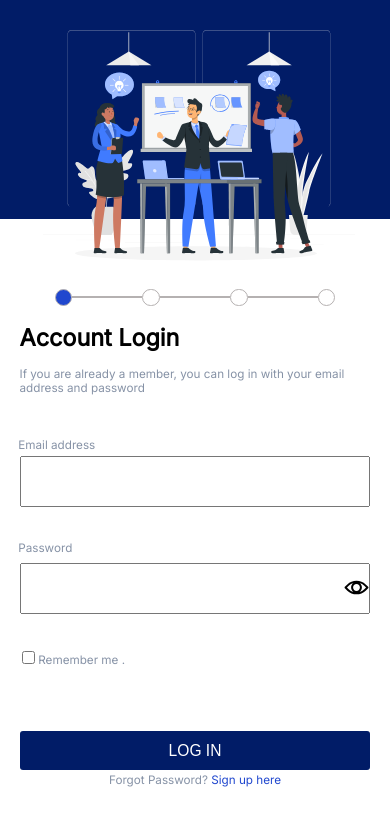
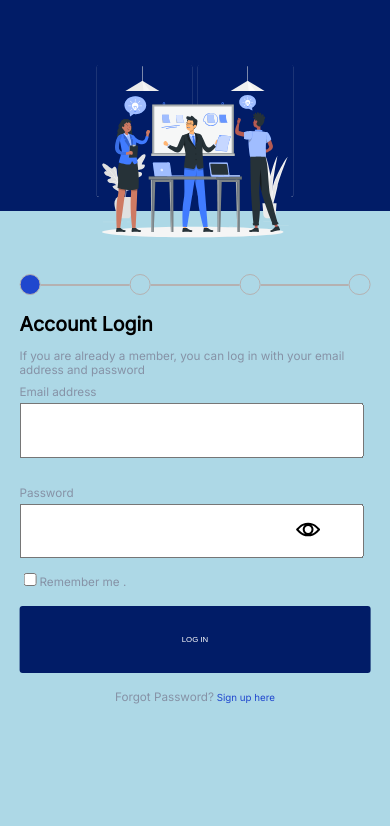
Before and after one commit to akash85246/pro-go, a React (Vite) app: page / in a window 390 px wide. Shown: the top 826 px of the page. Built offline with nearby package versions, Linux system fonts and the light colour scheme.

Commit message:
corrected file path

```diff
--- a/index.html
+++ b/index.html
@@ -2,7 +2,7 @@
 <html lang="en">
   <head>
     <meta charset="UTF-8" />
-    <link rel="icon" type="image/svg+xml" href="/vite.svg" />
+    <link rel="icon" type="image/svg+xml" href="/src/assets/logo.svg" />
     <meta name="viewport" content="width=device-width, initial-scale=1.0" />
     <link rel="stylesheet" href="./src/component/index.css" />
     <link rel="preconnect" href="https://fonts.googleapis.com" />
--- a/src/component/authentication/forgot/forgot.jsx
+++ b/src/component/authentication/forgot/forgot.jsx
@@ -6,9 +6,9 @@ import LeftContainer from "../leftContainer";
 import axios from "axios";
 import { useNavigate } from "react-router-dom";
 import { Vortex } from "react-loader-spinner";
+import forgetImg from "../../../assets/verification.svg";
 // import { toast } from "react-toastify";
 // import "../../../../node_modules/react-toastify/dist/ReactToastify.css";
-
 
 export default function Forgotten(props) {
   const [phoneNumber, setPhoneNumber] = useState("");
@@ -116,13 +116,14 @@ export default function Forgotten(props) {
         <div className="container forContainer">
           <LeftContainer
             classDiv="loginContainer left"
-            src="../src/assets/verification.svg"
+            src={forgetImg}
             class="loginImage"
             // h1="Sign up for an account today"
           />
           <div className="loginContainer right">
+            <div className="num">
               <ProgressBar circleCount={4} color={2} />
-            <div className="num">
+              <div className="space">
                 <h1>
                   {loginWithPhone
                     ? "Enter Registered Number"
@@ -132,6 +133,7 @@ export default function Forgotten(props) {
                   A text with a 6-digit code will be sent to your{" "}
                   {loginWithPhone ? "entered number" : "email address"}.
                 </p>
+              </div>
               <div className="Input">
                 <div className="loginWith">
                   <label className="light">
@@ -155,14 +157,14 @@ export default function Forgotten(props) {
                   }}
                   required
                 />
-                <div>
+                {/* <div>
                   <span id="numberError" className="error">
                     {loginWithPhone ? phoneNumberError : emailError}
                   </span>
-                </div>
+                </div> */}
               </div>
 
-              <div>
+              <div className="errorContainer">
                 <span id="numberError">
                   {loginWithPhone ? phoneNumberError : emailError}
                 </span>
--- a/src/component/authentication/forgot/otpVerification.jsx
+++ b/src/component/authentication/forgot/otpVerification.jsx
@@ -7,9 +7,9 @@ import axios from "axios";
 import { useLocation } from "react-router-dom";
 import { useNavigate } from "react-router-dom";
 import { Vortex } from "react-loader-spinner";
+import otpImg from "../../../assets/verification.svg";
 // import { toast } from "react-toastify";
 // import "../../../../node_modules/react-toastify/dist/ReactToastify.css";
-
 
 export default function Otp() {
   const [otp, setOtp] = useState("");
@@ -130,28 +130,33 @@ export default function Otp() {
         <div className="container forContainer">
           <LeftContainer
             classDiv="loginContainer left"
-            src="./src/assets/verification.svg"
+            src={otpImg}
+            class="loginImage"
             // h1="Sign up for an account today"
           />
           <div className="loginContainer right">
             <ProgressBar circleCount={4} color={2} />
+            <div>
+              <div className="space">
                 <h1>Enter verification code</h1>
                 <p className="light">
                   A text with a digit code has been sent to your email address.
                 </p>
+              </div>
               <div className="Input">
                 <label className="light">Enter verification code</label>
                 <input
                   type="text"
-                className="input otpInput"
+                  className="input"
                   value={otp}
                   maxLength={6}
                   onChange={(e) => setOtp(e.target.value)}
                   required
                 />
+              </div>
               <Button
                 type="submit"
-                class="submit button otp"
+                class="submit button"
                 label="Submit"
                 onClick={handleSubmit}
               />
--- a/src/component/authentication/leftContainer.jsx
+++ b/src/component/authentication/leftContainer.jsx
@@ -2,7 +2,9 @@ export default function LeftContainer(props) {
   return (
     <>
       <div className={props.classDiv}>
-        <h1 className="signUpLine">{props.h1}</h1>
+        <div>
+          <h1 className="signUpLine">{props.h1}</h1>
+        </div>
         <img src={props.src} className={props.class} alt="Image" />
       </div>
     </>
--- a/src/component/authentication/login/loginForm.jsx
+++ b/src/component/authentication/login/loginForm.jsx
@@ -6,12 +6,12 @@ import LeftContainer from "../leftContainer";
 import axios from "axios";
 import loginImg from "../../../assets/logIn.svg";
 import { Vortex } from "react-loader-spinner";
-
+import eyeImg from "../../../assets/eye.svg";
+import eyeHidImg from "../../../assets/eye-hide.svg";
 import { useNavigate } from "react-router-dom";
 
 // import { toast } from "react-toastify";
 // import "../../../../node_modules/react-toastify/dist/ReactToastify.css";
-
 
 const loginEndpoint = "https://pro-go.onrender.com/api/auth/sign-in";
 
@@ -157,19 +157,21 @@ function LoginForm() {
             classDiv="loginContainer left"
             src={loginImg}
             class="loginImage"
-            h1="Login on cloud today, tomorrow, or from any location"
+            // h1="Login on cloud today, tomorrow, or from any location"
           />
           <div className="loginContainer right log">
+            <form onSubmit={handleSubmit}>
               <ProgressBar circleCount={4} color={1} />
               <div>
                 <h1>Account Login</h1>
 
                 <p className="light">
                   If you are already a member, you can log in with your{" "}
-                {loginWithPhone ? "phone number" : "email address"} and password
+                  {loginWithPhone ? "phone number" : "email address"} and
+                  password
                 </p>
               </div>
-            <form onSubmit={handleSubmit}>
+
               <div className="entry">
                 <div
                   style={{
@@ -194,11 +196,12 @@ function LoginForm() {
                     </div>
                     <input
                       type="text"
-                      className={loginWithPhone ? "phone input" : "email input"}
+                      className="input"
                       onChange={(event) => {
-                        loginWithPhone
-                          ? validatePhoneNumber(event.target.value)
-                          : validateEmail(event.target.value);
+                        // loginWithPhone
+                        //   ? validatePhoneNumber(event.target.value)
+                        //   :
+                        validateEmail(event.target.value);
                       }}
                       maxLength={loginWithPhone ? 10 : 50}
                       required
@@ -206,7 +209,13 @@ function LoginForm() {
                   </div>
                 </div>
               </div>
-              <div className="entry Input">
+              <div className="errorContainer" style={{ display: "block" }}>
+                <span className="error">
+                  {/* {loginWithPhone ? phoneError : emailError} */}
+                  **Email should have '@' and '.'
+                </span>
+              </div>
+              <div className="Input">
                 <label className="light">Password</label>
                 <div style={{ display: "flex", alignItems: "center" }}>
                   <input
@@ -220,19 +229,12 @@ function LoginForm() {
                   />
                   <div className="show" onClick={eye}>
                     <img
-                      src={
-                        showPassword
-                          ? "./src/assets/eye-hide.svg"
-                          : "./src/assets/eye.svg"
-                      }
+                      src={showPassword ? eyeHidImg : eyeImg}
                       height={"25px"}
                       alt="show password"
                     />
                   </div>
                 </div>
-                <span className="error">
-                  {loginWithPhone ? phoneError : emailError}
-                </span>
               </div>
               <RememberMeCheckbox class="signInCheckbox" divClass="remember" />
               <div style={{ display: "flex", justifyContent: "center" }}>
--- a/src/component/authentication/reset/resetPassword.jsx
+++ b/src/component/authentication/reset/resetPassword.jsx
@@ -6,9 +6,9 @@ import axios from "axios";
 import { useNavigate } from "react-router-dom";
 import { useLocation } from "react-router-dom";
 import { Vortex } from "react-loader-spinner";
+import resetImg from "../../../assets/reset.svg";
 // import { toast } from "react-toastify";
 // import "../../../../node_modules/react-toastify/dist/ReactToastify.css";
-
 
 const resetEndpoint = "https://pro-go.onrender.com/api/auth/change-password/";
 
@@ -154,7 +154,7 @@ export default function Reset() {
           <LeftContainer
             classDiv="loginContainer left"
             class="loginImage"
-            src="./src/assets/reset.svg"
+            src={resetImg}
           />
 
           <div className="loginContainer right log resetRight">
@@ -173,12 +173,14 @@ export default function Reset() {
                   onChange={handlePasswordChange}
                 />
               </div>
-              <div className="password-strength-container resetPSC">
-                <div
-                  id="passwordStrength resetPassword"
-                  className={passwordStrength.toLowerCase()}
-                >
-                  Password Strength: {passwordStrength}
+              <div className="errorContainer">
+                <div className="password-strength-container resetPSC">
+                  <div
+                    id="passwordStrength"
+                    className={passwordStrength.toLowerCase()}
+                  >
+                    Password Strength: {passwordStrength}
+                  </div>
                 </div>
               </div>
               <div className="Input resetInput">
@@ -194,7 +196,7 @@ export default function Reset() {
                   minLength={5}
                 />
               </div>
-              <div className="ressetPc">
+              <div className="errorContainer">
                 <div id="resetPass">password do not match</div>
               </div>
               <Button
--- a/src/component/authentication/signUp/signUp.jsx
+++ b/src/component/authentication/signUp/signUp.jsx
@@ -40,8 +40,8 @@ function SignUpForm() {
     if (!nameCheck.test(nameValue) && nameValue !== "") {
       console.log("h1");
       document.getElementById("nameError").style.display = "block";
-      document.getElementById("nameError").innerHTML =
-        "**Name cannot contain numbers and should be more than 2 characters";
+      // document.getElementById("nameError").innerHTML =
+      //   "****Name cannot contain numbers or too small";
     } else {
       console.log("h2");
       setName(nameValue);
@@ -179,43 +179,50 @@ function SignUpForm() {
             classDiv="loginContainer left signUpLeft"
             src={signUpImg}
             class="loginImage signUpImage"
-            h1="Sign up for an account today"
+            h1="Login on cloud today ,tomorrow or by any location"
           />
-          <div className="loginContainer right">
-            <h1 style={{ textAlign: "left" }} className="signUpH1">
-              Create account
-            </h1>
-
+          <div className="loginContainer right signUpRight">
+            <div style={{ textAlign: "left", width: "100%" }}>
+              <h1 className="signUpH1">Create account</h1>
+            </div>
             <div className="Input signUpInput">
+              <div className="signIC">
                 <label className="light">Username</label>
                 <input
                   type="text"
                   name="name"
-                className="input signUpinput"
+                  className="input signCp"
                   id="name"
                   maxLength={15}
                   minLength={3}
                   onChange={validateForm}
                   required
                 />
-              <span id="nameError" className="signUpNameError">
+                <div className="errorContainer">
+                  <span id="nameError" className="error">
                     **Name cannot contain numbers or too small
                   </span>
                 </div>
+              </div>
+            </div>
 
             {/* <div className="emailNumber"> */}
-            <div className="Input">
+            <div className="Input signUpInput">
+              <div className="signIC">
                 <label className="light">Email</label>
                 <input
                   type="text"
                   name="email"
                   id="email"
                   maxLength={50}
-                className="input signUpinput"
+                  className="input signCp"
                   required
                   onChange={validateForm}
                 />
-              <span id="emailError">**Email should have '@' and '.'</span>
+                <span id="emailError" className="error">
+                  **Email should have '@' and '.'
+                </span>
+              </div>
             </div>
             {/* <div className="Input">
               <label className="light">Phone Number</label>
@@ -235,8 +242,9 @@ function SignUpForm() {
             </div> */}
             {/* </div> */}
 
-            <div className="Input createPassword signUpCP">
-              <div>
+            <div className="createPassword">
+              <div className="Input signUpInput">
+                <div className="signIC">
                   <label className="light">Password</label>
                   <input
                     type="password"
@@ -249,6 +257,18 @@ function SignUpForm() {
                   />
                 </div>
                 <div>
+                  {formData.password && (
+                    <div
+                      id="passwordStrength "
+                      className={passwordStrength.toLowerCase()}
+                    >
+                      Password Strength: {passwordStrength}
+                    </div>
+                  )}
+                </div>
+              </div>
+              <div className="Input signUpInput">
+                <div className="signIC">
                   <label className="light">Confirm password</label>
                   <input
                     type="password"
@@ -261,20 +281,17 @@ function SignUpForm() {
                     minLength={5}
                   />
                 </div>
+                <div className="errorContainer">
+                  <span id="pass" className="error">
+                    Passwords do not match
+                  </span>
                 </div>
-            <div>
-              <span id="pass">Passwords do not match</span>
-              {formData.password && (
-                <div
-                  id="passwordStrength "
-                  className={passwordStrength.toLowerCase()}
-                >
-                  Password Strength: {passwordStrength}
               </div>
-              )}
             </div>
+            <div className="checkbox">
               <RememberMeCheckbox class="signUpCheckbox" divClass="sic" />
               <Terms />
+            </div>
             <Button
               type="submit"
               class="submit button register"
--- a/src/component/authentication/signUp/verify.jsx
+++ b/src/component/authentication/signUp/verify.jsx
@@ -5,9 +5,9 @@ import LeftContainer from "../leftContainer";
 import axios from "axios";
 import { useNavigate } from "react-router-dom";
 import { Vortex } from "react-loader-spinner";
+import verifyImg from "../../../assets/verification.svg";
 // import { toast } from "react-toastify";
 // import "../../../../node_modules/react-toastify/dist/ReactToastify.css";
-
 
 export default function Verification() {
   const [verificationCode, setVerificationCode] = useState("");
@@ -137,7 +137,7 @@ export default function Verification() {
           <LeftContainer
             classDiv="loginContainer left"
             class="loginImage"
-            src="../src/assets/verification.svg"
+            src={verifyImg}
           />
 
           <div className="loginContainer right verify">
--- a/src/component/index.css
+++ b/src/component/index.css
@@ -1,8 +1,8 @@
 .container {
   display: grid;
-  grid-template-columns: 1fr 1fr;
-  grid-template-rows: 1fr;
-  height: 85vh;
+  grid-template-columns: 50vw 50vw;
+
+  height: auto;
 }
 body {
   overflow: hidden;
@@ -18,20 +18,20 @@ body {
   flex-direction: column;
   row-gap: 1vw;
   padding: 1%;
-  min-height: 100vh;
   align-items: left;
+  height: auto;
 }
 
 .progress-bar {
-  width: 30vw;
-  /* margin-top: 10vh; */
+  width: 100%;
   display: flex;
   align-items: center;
+  margin-bottom: 2vh;
 }
 
 .circle {
-  width: 1.5vw;
-  height: 1.5vw;
+  width: 2vw;
+  height: 2vw;
   border: 1px solid #b5b1b1;
   border-radius: 50%;
 }
@@ -49,8 +49,7 @@ body {
 .left {
   display: flex;
   justify-content: center;
-  min-height: 110vh;
-  width: 50vw;
+  align-items: center;
   background-color: #011c67;
 }
 
@@ -59,17 +58,21 @@ body {
   justify-content: center;
   align-items: center;
   margin: 0 auto;
-  width: 60%;
+  width: 80%;
 }
-
+.Input {
+  width: 100%;
+  margin: 1vw 0;
+}
 .input {
   height: 6vh;
-  width: 28vw;
-  font-size: 1.2vw;
+  width: 95%;
+  font-size: 2;
   padding: 0 0.8vw;
-  /* margin: 0.2vw 0; */
 }
-
+.show {
+  margin-left: -8vh;
+}
 .entry {
   display: flex;
   flex-direction: column;
@@ -78,7 +81,7 @@ body {
 
 .button {
   padding: 10px;
-  margin: 10% 0;
+  margin: 2vh 0;
   background-color: #011c67;
   color: #fff;
   border: none;
@@ -102,54 +105,32 @@ body {
   color: #8692a6;
 }
 
-#root > div.container > div.loginContainer.right > div:nth-child(5) {
-  display: flex;
-  justify-content: space-between;
-
-  column-gap: 5vw;
-  width: "30vw";
+.errorContainer {
+  height: 1vh;
+  color: #d61919;
 }
 
-.signUp {
-  display: flex;
-  justify-content: center;
-  align-items: center;
-  z-index: 2;
+.error {
+  display: none;
 }
 
 .loginImage {
-  padding: 10%;
-  margin: 2vw;
+  height: 100vh;
+  width: 40vw;
+}
+.space {
+  margin-top: 10vh;
+}
+form {
+  width: 100%;
 }
 .resend {
+  width: 100%;
   text-align: center;
-  color: #2c73eb;
-  cursor: pointer;
 }
-.Input {
-  width: 100%;
-  height: 12vh;
-  border-radius: 6px;
-  border: 1px;
-}
-.signCp {
-  margin: 0;
-}
-.show {
-  border: none;
-  background-color: white;
-  border-radius: 50%;
-  cursor: pointer;
-  margin-left: -3vw;
-  left: 4vw;
-  z-index: 1;
-}
-/* .emailNumber {
-  display: flex;
-} */
-
-.resetLeft {
-  margin-left: -60vw;
+#passwordStrength,
+#resetPass {
+  display: none;
 }
 .weak {
   color: red;
@@ -163,344 +144,68 @@ body {
   color: green;
 }
 
-.resetLeft {
-  margin-top: -50vh;
-  width: 15%;
-}
-
-#numberError,
-#emailError,
-#nameError,
-#passwordStrength,
-#pass {
-  display: none;
-  font-size: 1vw;
-  color: #d61919;
-  margin: 0;
-  height: 0.8vh;
-  margin-top: -0.05vh;
-  font-size: 1.2vw;
-  background-color: white;
-}
-.ressetPc {
-  height: 4vw;
-}
-.error {
-  display: none;
-  color: #d61919;
-  width: 99%;
-  height: 12vh;
-  font-size: 1vw;
-  z-index: 7;
-  border-radius: 5px;
-  background-color: white;
-  padding: 1.5%;
-}
-/* #pass {
-  color: #d61919;
-  display: none;
-
-} */
-#passwordStrength {
-  display: none;
-  /* font-size: 2vw; */
-  /* margin-top: -3vh; */
-}
-.signUp {
-  position: fixed;
-  width: 30%;
-  height: 12vh;
-  top: 88%;
-  left: 60%;
-}
-
-.loginWith {
-  display: flex;
-  justify-content: space-between;
-}
-
-.signUpLine {
-  font-family: Poppins;
-  font-size: 20px;
-  font-weight: 600;
-  text-align: center;
-
-  color: white;
-  font-size: 2vw;
-  margin-top: 6vw;
-}
-.sic {
-  display: block;
-  position: relative;
-}
-span {
-  color: blue;
-}
-.register {
-  margin: 0;
-}
-.sui {
-  display: block;
-  width: 14vw;
-}
-
-.createPassword {
-  display: flex;
-  column-gap: 1vw;
-}
-.createPassword input {
-  width: 14vw;
-}
-.verify {
-  margin: 10vh auto;
-}
-.remember {
-  margin-top: 2.5vw;
-}
-.signUpImage {
-  margin: -0.8vh auto;
-  margin-bottom: 15vh;
-  /* margin-top: ; */
-  height: 35vw;
-  width: 35vw;
-}
-#resetPass {
-  display: none;
-  color: #d61919;
-}
-.reset {
-  margin-top: 2vw;
-}
-@media only screen and (max-width: 950px) {
+@media only screen and (max-width: 900px) {
   body {
+    background-color: lightblue;
     font-size: 1.8vw;
   }
-  .loginContainer {
-    row-gap: 0.5vh;
+
+  .Input {
+    margin: 2vw 0;
   }
-  .Input {
-    margin: 1vh 0vh;
-    row-gap: 2vw;
+  .light {
+    font-size: 2vw;
   }
-  .light,
-  .blue {
-    font-size: 1.4vw;
+}
+@media only screen and (max-width: 500px) {
+  body {
+    background-color: rgb(17, 182, 237);
+    font-size: 2.5vw;
+    overflow-y: scroll;
+  }
+  .circle {
+    height: 5vw;
+    width: 5vw;
+  }
+  .container {
+    display: grid;
+    grid-template-columns: 1fr;
+    grid-template-rows: 25vh 75vh;
+    height: auto;
+    overflow-y: scroll;
+  }
+  .input {
+    margin: 1vw 0;
+  }
+  p {
+    margin: 0;
   }
   .loginImage {
-    padding: 5%;
+    margin-top: 10vh;
+    width: 50vw;
   }
-  .error {
-    margin: -10px 0;
-    font-size: 1.4vw;
+  .right {
+    position: absolute;
+    margin-top: 35vh;
+    left: 50%; /* Adjusted left to 50% */
+    transform: translateX(-50%);
   }
-
-  #numberError,
-  #emailError,
-  #nameError,
-  #passwordStrength,
-  #pass {
-    margin: 0;
-    font-size: 1.8vw;
+  .light {
+    font-size: 3vw;
+  }
+  .button {
+    font-size: 2vw;
   }
 }
-@media only screen and (max-width: 750px) {
+@media only screen and (max-width: 450px) {
   body {
-    font-size: 2vw;
+    background-color: lightblue;
   }
-  .loginContainer {
-    row-gap: 5vh;
-  }
-  .Input {
-    margin: 0vh 0vh;
-    row-gap: 1vw;
-  }
-  .error {
-    margin: 1px 0;
-    font-size: 2.2vw;
-  }
-  .light,
-  .blue {
-    font-size: 1.5vw;
-  }
-  .show {
-    margin-left: -3vw;
+  .right {
+    width: 90vw;
+    margin-top: 32vh;
   }
   .loginImage {
-    padding: 0%;
+    width: 60vw;
   }
 }
-@media only screen and (max-width: 400px) {
-  #root {
-    overflow: hidden;
-    font-size: 3vw;
-  }
-  .container {
-    display: flex;
-    flex-direction: column;
-    row-gap: 6vw;
-  }
-  .forContainer {
-    row-gap: 10vw;
-  }
-  .loginImage {
-    height: 170%;
-    width: 80%;
-    margin: auto;
-    margin-top: 10vh;
-  }
-  .left {
-    min-height: 5%;
-    height: 25%;
-    width: 100%;
-    display: flex;
-  }
-  .right {
-    min-height: 20%;
-    max-height: 60%;
-    width: 90%;
-  }
-  .progress-bar {
-    /* margin-top: 14vh; */
-    width: 80%;
-    /* margin-left: auto;
-    margin-right: auto;
-    margin-bottom: -1vh; */
-  }
-  .circle {
-    height: 4vw;
-    width: 4vw;
-  }
-  .signUp {
-    /* position: relative; */
-    margin-top: 85vh;
-    z-index: 70;
-  }
-  .light,
-  .blue {
-    font-size: 3vw;
-  }
-
-  .input {
-    height: 5.58vh;
-    width: 87vw;
-    font-size: 4vw;
-
-    margin: 1vw 2px;
-  }
-
-  .button {
-    margin: 2px;
-    height: 8.5vw;
-  }
-
-  .error {
-    margin-top: 1vw;
-  }
-  .remember {
-    margin: 10vw 0;
-  }
-
-  .entry {
-    margin-top: 1.5vh;
-  }
-  .loginContainer {
-    row-gap: 0.1vh;
-  }
-  .Input {
-    height: 8vh;
-    margin: 2.1vh 0;
-  }
-  .container {
-    height: 100vh;
-  }
-  .otpInput {
-    margin: 2vh 0.5vh;
-  }
-  .resetInput {
-    margin: 7vw 0;
-  }
-  .resetCP,
-  .resetP {
-    margin-top: 3.2vw;
-  }
-  .button {
-    height: 10vw;
-    margin-top: 3vh;
-    font-size: 4vw;
-  }
-  .forLog {
-    margin-top: 10vw;
-  }
-  .show {
-    margin-left: -7vw;
-    font-size: 3.5vw;
-  }
-  .error {
-    margin: 0.5vh 0;
-    font-size: 3vw;
-    width: 88vw;
-  }
-  #numberError {
-    font-size: 4vw;
-    margin: 0;
-  }
-  /* #passwordStrength {
-    margin: 4vw 0;
-    font-size: 3.2vw;
-  } */
-  .pass {
-    font-size: 2vw;
-  }
-  .signUp {
-    top: 1vh;
-    width: 100%;
-    left: 1vw;
-  }
-  .signUpImage {
-    /* margin-top: -0.1vh; */
-    height: 40vw;
-    width: 40vw;
-  }
-
-  .signUpLine {
-    display: none;
-  }
-  .signUpH1 {
-    /* margin: 8vw 0; */
-    margin-top: 18vw;
-  }
-  .signUpInput {
-    margin: 5vh 0;
-  }
-  .signUpinput {
-    height: 9vw;
-    margin: 2vw 0.5vw;
-  }
-  .signUpCP {
-    display: flex;
-  }
-  .signCp {
-    width: 42vw;
-    display: block;
-  }
-  #numberError,
-  #emailError,
-  #nameError,
-  #passwordStrength\ ,
-  #pass {
-    margin: 0;
-    font-size: 2.8vw;
-  }
-  .lowNavigate {
-    margin: 1px;
-  }
-  .progress-bar {
-    margin-top: 20vw;
-  }
-  #resetPass {
-    display: none;
-  }
-  .reset {
-    margin-top: 2vw;
-  }
-}
```
Also changed, not shown: src/assets/logo.svg (added). Lines whose indentation alone changed are shown as unchanged.
